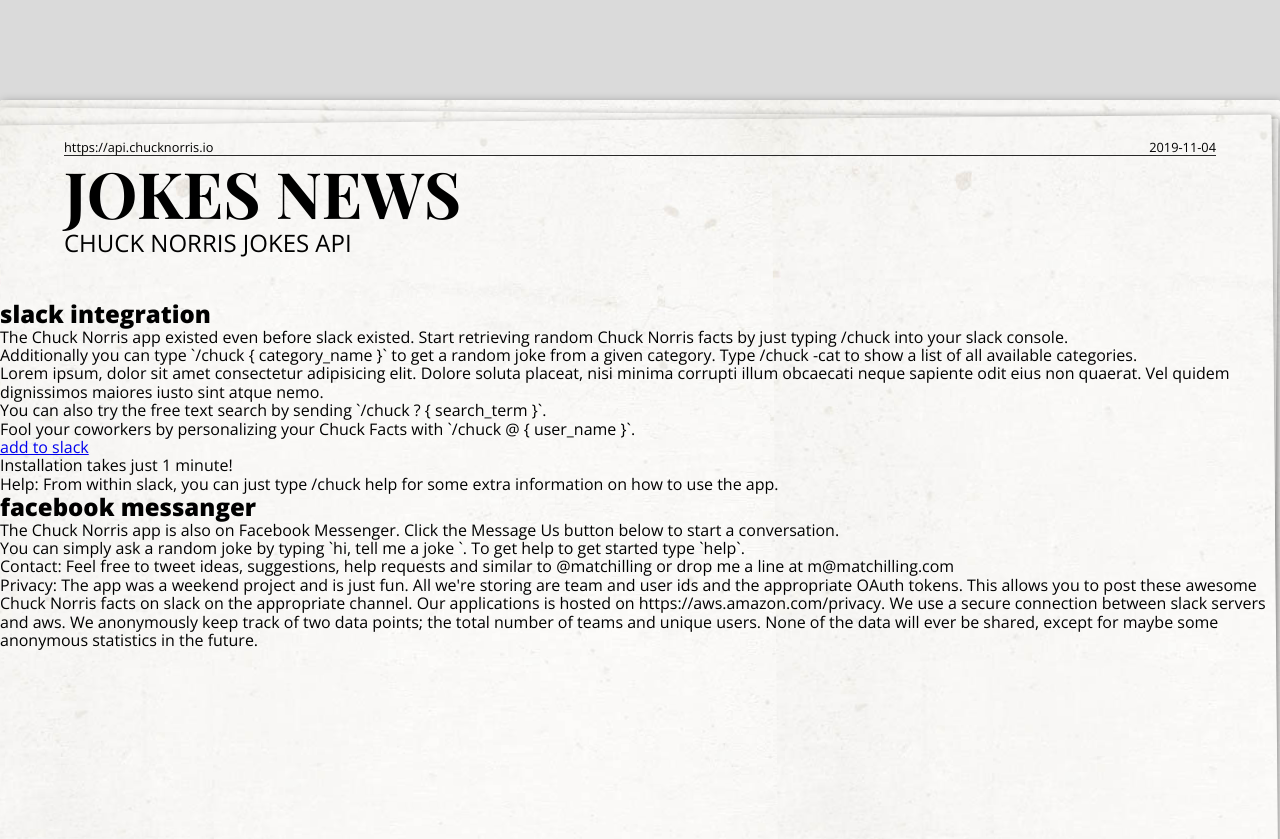
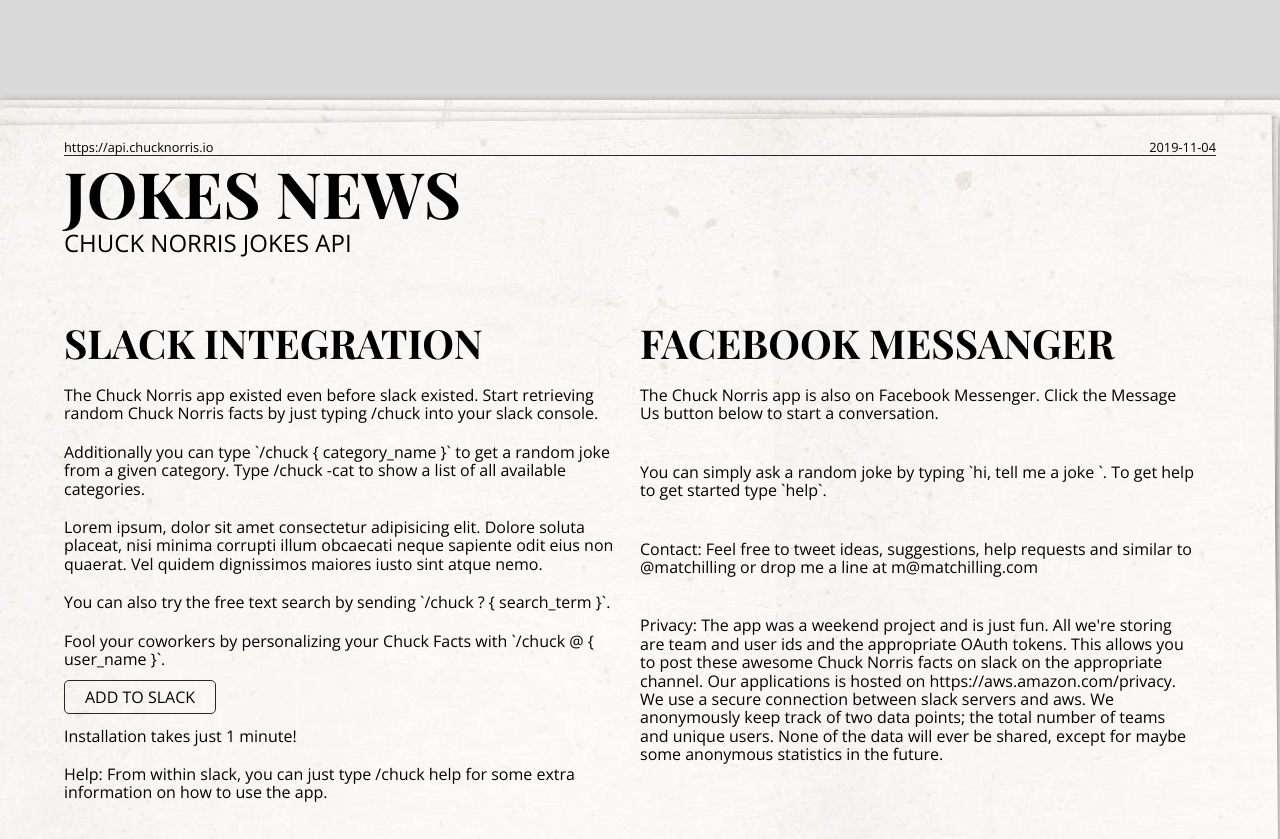
Before and after one commit to KrzysztofGrudzien/Jokes-Rest-Api, a React (Create React App) app: page / in a window 1280 px wide. Shown: the top 839 px of the page. Built offline with nearby package versions, Linux system fonts and the light colour scheme.

Commit message:
feat(scss): add styles to the component

```diff
--- a/src/sass/components/main.module.scss
+++ b/src/sass/components/main.module.scss
@@ -1,3 +1,38 @@
+@import '../utils/variables.scss';
+
+
 .main {
     grid-area: main;
+    margin: 20px auto;
+    width: 90%;
 }
+
+.description {
+    display: flex;
+
+    * > p {
+        margin: 20px 0;
+    }
+}
+
+.article {
+    display: flex;
+    flex-direction: column;
+    padding-right: 20px;
+    width: 50%;
+
+    &__title {
+        font-size: 2.5rem;
+        font-family: 'Playfair Display', serif;
+        text-transform: uppercase;
+    }
+
+    &__descriptionLink {
+        color: currentColor;
+        text-decoration: none;
+        text-transform: uppercase;
+        border: 1px solid darken($grey, 70%);
+        padding: 5px 20px;
+        border-radius: 5px;
+    }
+}
--- a/src/sass/components/wrapper.module.scss
+++ b/src/sass/components/wrapper.module.scss
@@ -11,7 +11,7 @@
         "footer footer footer footer";
     grid-template-rows: 200px 1fr 30px;
     grid-template-columns: 1fr 1fr 1fr 1fr;
-    height: 100vh;
+    height: 100%;
     margin: 100px auto;
     position: relative;
     width: 1280px;
```
